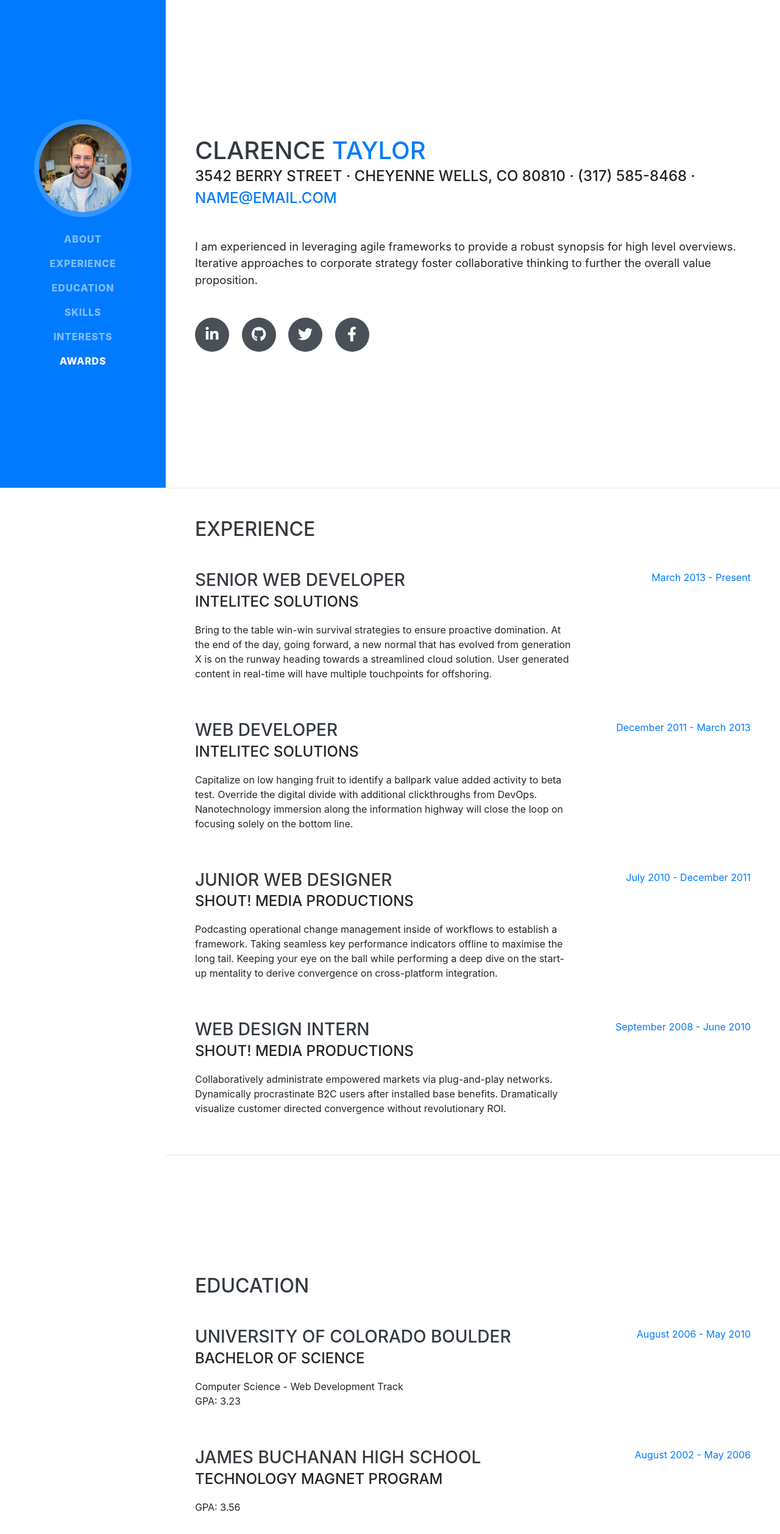
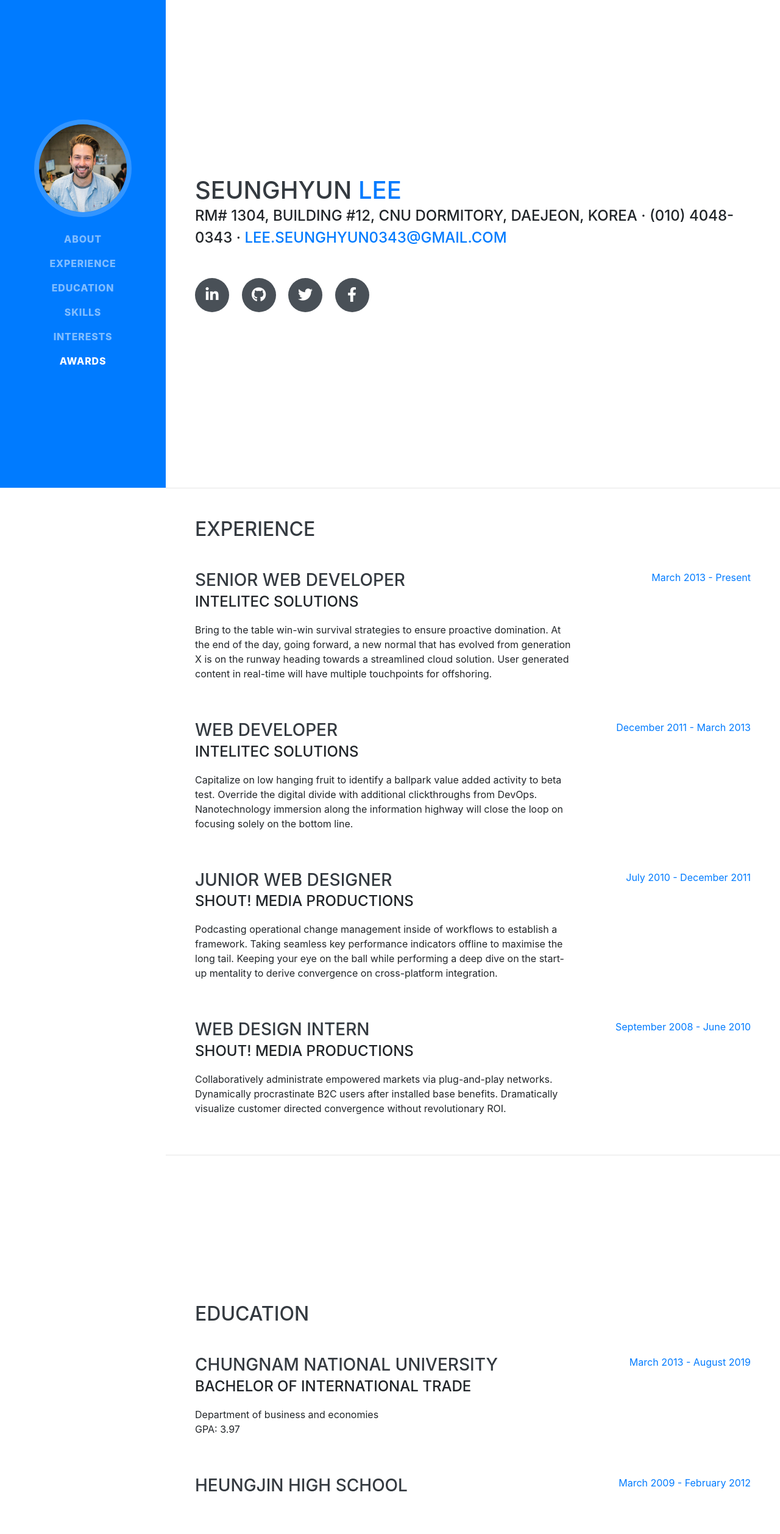
Before and after one commit to ssafydj/ssafydj.github.io, a website with bundled scripts: page index.html in a window 1280 px wide. Shown: the top 2516 px of the page at 61% size. Built offline with nearby package versions, Linux system fonts and the light colour scheme; a web font is replaced by a local one.

Commit message:
second commit

```diff
--- a/index.html
+++ b/index.html
@@ -8,7 +8,7 @@
   <meta name="description" content="">
   <meta name="author" content="">
 
-  <title>Resume - Start Bootstrap Theme</title>
+  <title>Keep in progress</title>
 
   <!-- Bootstrap core CSS -->
   <link href="vendor/bootstrap/css/bootstrap.min.css" rel="stylesheet">
@@ -27,7 +27,7 @@
 
   <nav class="navbar navbar-expand-lg navbar-dark bg-primary fixed-top" id="sideNav">
     <a class="navbar-brand js-scroll-trigger" href="#page-top">
-      <span class="d-block d-lg-none">Clarence Taylor</span>
+      <span class="d-block d-lg-none">Seunghyun Lee</span>
       <span class="d-none d-lg-block">
         <img class="img-fluid img-profile rounded-circle mx-auto mb-2" src="img/profile.jpg" alt="">
       </span>
@@ -63,13 +63,15 @@
 
     <section class="resume-section p-3 p-lg-5 d-flex align-items-center" id="about">
       <div class="w-100">
-        <h1 class="mb-0">Clarence
-          <span class="text-primary">Taylor</span>
+        <h1 class="mb-0">Seunghyun
+          <span class="text-primary">Lee</span>
         </h1>
-        <div class="subheading mb-5">3542 Berry Street · Cheyenne Wells, CO 80810 · (317) 585-8468 ·
-          <a href="mailto:name@email.com">name@email.com</a>
+        <div class="subheading mb-5">Rm# 1304, Building #12, CNU Dormitory, Daejeon, Korea · (010) 4048-0343 ·
+          <a href="mailto:name@email.com">lee.seunghyun0343@gmail.com</a>
         </div>
-        <p class="lead mb-5">I am experienced in leveraging agile frameworks to provide a robust synopsis for high level overviews. Iterative approaches to corporate strategy foster collaborative thinking to further the overall value proposition.</p>
+        <p class="lead mb-5"I have started to learn computer programming in SSAFY class and this is my first project to design my Github page.</p>
+
+
         <div class="social-icons">
           <a href="#">
             <i class="fab fa-linkedin-in"></i>
@@ -149,24 +151,23 @@
 
         <div class="resume-item d-flex flex-column flex-md-row justify-content-between mb-5">
           <div class="resume-content">
-            <h3 class="mb-0">University of Colorado Boulder</h3>
-            <div class="subheading mb-3">Bachelor of Science</div>
-            <div>Computer Science - Web Development Track</div>
-            <p>GPA: 3.23</p>
+            <h3 class="mb-0">Chungnam National University</h3>
+            <div class="subheading mb-3">Bachelor of International Trade</div>
+            <div>Department of business and economies</div>
+            <p>GPA: 3.97</p>
           </div>
           <div class="resume-date text-md-right">
-            <span class="text-primary">August 2006 - May 2010</span>
+            <span class="text-primary">March 2013 - August 2019</span>
           </div>
         </div>
 
         <div class="resume-item d-flex flex-column flex-md-row justify-content-between">
           <div class="resume-content">
-            <h3 class="mb-0">James Buchanan High School</h3>
-            <div class="subheading mb-3">Technology Magnet Program</div>
-            <p>GPA: 3.56</p>
+            <h3 class="mb-0">Heungjin High School</h3>
+
           </div>
           <div class="resume-date text-md-right">
-            <span class="text-primary">August 2002 - May 2006</span>
+            <span class="text-primary">March 2009 - February 2012</span>
           </div>
         </div>
 
```
